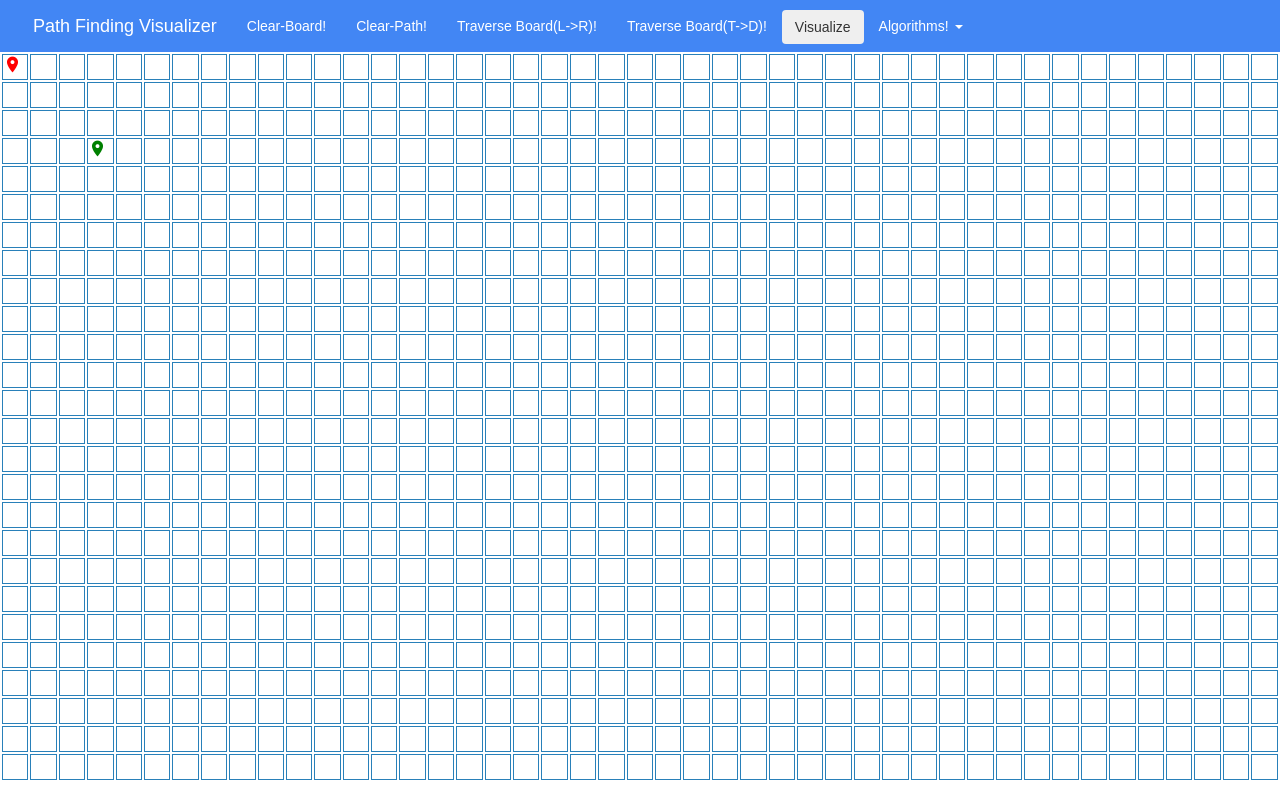
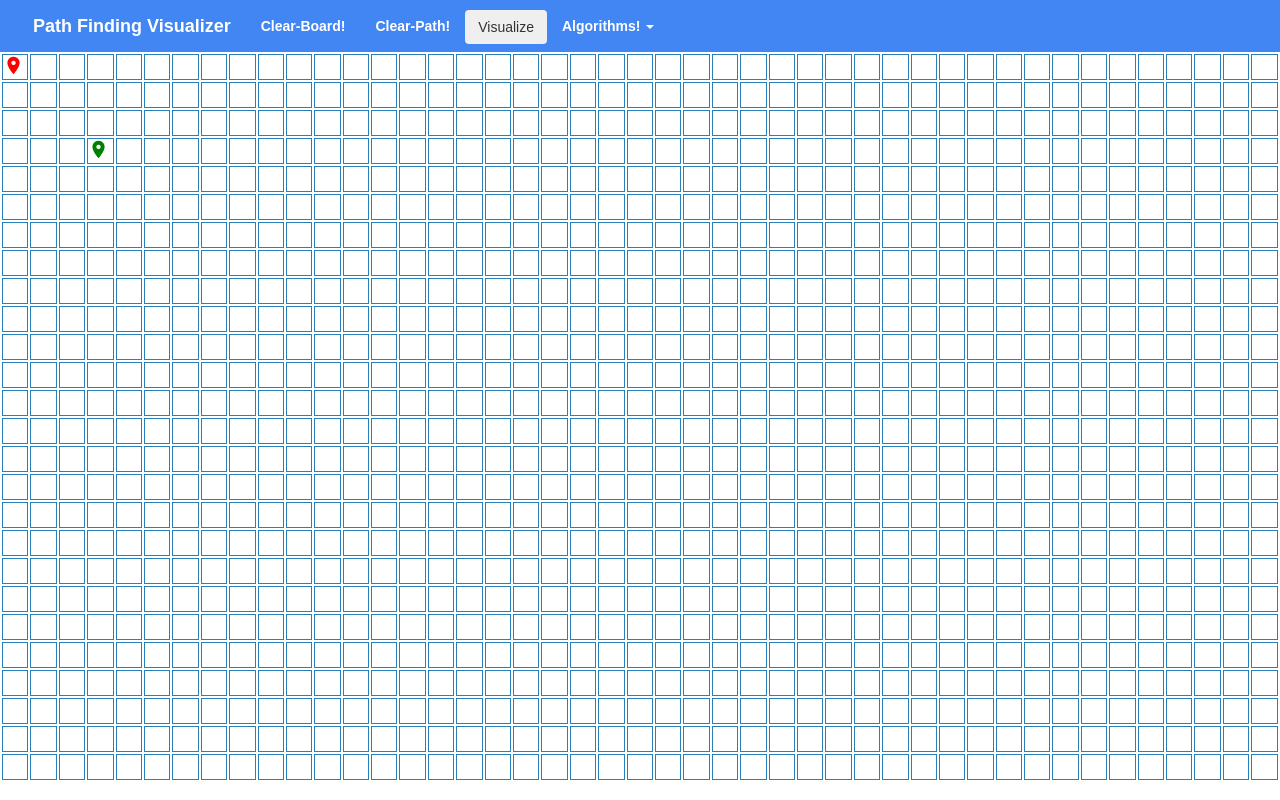
Before and after one commit to Akhil-Reddy-Challa/Path-Finding-Visualizer, a React (Create React App) app: page / in a window 1280 px wide. Built offline with nearby package versions, Linux system fonts and the light colour scheme.

Commit message:
added functionality to UI

```diff
--- a/src/board/Board.jsx
+++ b/src/board/Board.jsx
@@ -113,6 +113,56 @@ class Board extends Component {
         }
       }
     }
+  };
+  startVisualization = () => {
+    //Responsible for calling the algorithms
+    /**
+     *
+     * -1 == None selected(Shakes the button)
+     * 0 == DFS
+     * 1 == BFS
+     * 2 == Dijkstra's
+     * 3 == A*
+     */
+    var button = document.getElementById("visualizeButton");
+    if (user_selected_algorithm === -1) {
+      //Change the text on button
+      button.textContent = "Pick an algorithm";
+      //Add shake class to our button
+      button.setAttribute("class", "btn visualizeButtonShake");
+      //Now remove the class shake from the button
+      setTimeout(() => {
+        button.setAttribute("class", "btn");
+      }, 500);
+    } else if (user_selected_algorithm === 0) {
+      this.BFSTraversal();
+    } else if (user_selected_algorithm === 1) {
+      this.DFSTraversal();
+    } else if (user_selected_algorithm === 2) {
+      this.DijkstrasTraversal();
+    } else {
+      console.log("Under development");
+    }
+  };
+  selectAlgorithm = (algorithm) => {
+    //Now user selected an algorithm
+    //1) Update the visualize button's text
+    /**
+     *
+     * -1 == None selected(Shakes the button)
+     * 0 == DFS
+     * 1 == BFS
+     * 2 == Dijkstra's
+     * 3 == A*
+     */
+    //-1 is not possible because, only algos in drop-down can call this method
+    user_selected_algorithm = algorithm;
+    //Now update the text of the button
+    let button = document.getElementById("visualizeButton");
+    if (algorithm === 0) button.textContent = "Visualize(BFS)";
+    else if (algorithm === 1) button.textContent = "Visualize(DFS)";
+    else if (algorithm === 2) button.textContent = "Visualize(Dijkstra's)";
+    else button.textContent = "Visualize(A*)";
   };
   DFSTraversal = () => {
     //Before Traversing, clear the path travelled by any of our algorithm
@@ -308,79 +358,73 @@ class Board extends Component {
         <nav className="navbar">
           <div className="container-fluid">
             <div className="navbar-header">
-              <a className="navbar-brand" href="#">
+              <a
+                className="navbar-brand"
+                onClick={() => window.location.reload()}
+              >
                 Path Finding Visualizer
               </a>
             </div>
             <ul className="nav navbar-nav">
               <li className="active">
-                <a
-                  href="#"
-                  onClick={() => this.clearTheBoard()}
-                  className="buttons"
-                >
-                  Clear-Board!
-                </a>
+                <a onClick={() => this.clearTheBoard()}>Clear-Board!</a>
               </li>
               <li className="active">
+                <a onClick={() => this.clearThePath()}>Clear-Path!</a>
+              </li>
+              {/* <li className="active">
                 <a
-                  href="#"
-                  onClick={() => this.clearThePath()}
-                  className="buttons"
-                >
-                  Clear-Path!
-                </a>
-              </li>
-              <li className="active">
-                <a
-                  href="#"
+                  href="/#"
                   onClick={() => this.traverseBoardFromLeftToRight()}
                   className="buttons"
                 >
                   Traverse Board(L->R)!
                 </a>
-              </li>
-              <li className="active">
+              </li> */}
+              {/* <li className="active">
                 <a
-                  href="#"
+                  href="/#"
                   onClick={() => this.traverseBoardFromTopToBottom()}
                   className="buttons"
                 >
                   Traverse Board(T->D)!
                 </a>
-              </li>
+              </li> */}
               <li>
                 <button
                   id="visualizeButton"
                   type="button"
                   className="btn"
-                  text="asa"
+                  onClick={() => this.startVisualization()}
+                  refs="button"
                 >
                   Visualize
                 </button>
               </li>
               <li className="dropdown">
-                <a className="dropdown-toggle" data-toggle="dropdown" href="#">
+                <a className="dropdown-toggle" data-toggle="dropdown" href="/#">
                   Algorithms! <span className="caret"></span>
                 </a>
                 <ul className="dropdown-menu">
                   <li>
-                    <a href="#" onClick={() => this.BFSTraversal()}>
+                    <a href="/#" onClick={() => this.selectAlgorithm(0)}>
                       BFS
                     </a>
                   </li>
                   <li>
-                    <a href="#" onClick={() => this.DFSTraversal()}>
+                    <a href="/#" onClick={() => this.selectAlgorithm(1)}>
                       DFS
                     </a>
                   </li>
                   <li>
-                    <a href="#" onClick={() => this.DijkstrasTraversal()}>
+                    <a href="/#" onClick={() => this.selectAlgorithm(2)}>
                       Dijkstra's
                     </a>
                   </li>
                   <li>
-                    <a href="#">A*(Developing)</a>
+                    <a href="/#" onClick={() => this.selectAlgorithm(3)}>
+                      A*(Developing)
+                    </a>
                   </li>
                 </ul>
               </li>
@@ -428,3 +472,4 @@ let startFlag = [0, 0];
 let finishFlag = [3, 3];
 const { grid_array, rows_count, columns_count } = createBoard();
 let startFlagDragged = true;
+let user_selected_algorithm = -1;
--- a/src/board/cssFiles/css_for_board.css
+++ b/src/board/cssFiles/css_for_board.css
@@ -2,6 +2,7 @@
 @import url("https://cdnjs.cloudflare.com/ajax/libs/font-awesome/4.7.0/css/font-awesome.min.css");
 * {
   font-family: "Montserrat", sans-serif;
+  font-weight: bold;
 }
 .graphContainer {
   width: 100%;
@@ -20,6 +21,7 @@
 }
 .navbar > .container-fluid .navbar-brand {
   margin-left: 2px; /*For the Title left margin*/
+  cursor: pointer;
 }
 /*......................Ends.................*/
 /*Below is for buttons on Nav bar*/
@@ -33,6 +35,7 @@
   transition: color 0.3s ease 0s;
   background-color: transparent !important;
   color: rgb(17, 223, 17);
+  cursor: pointer;
 }
 .nav > li > a:active {
   transition: color 0.3s ease 0s;
@@ -63,6 +66,46 @@
 .btn:focus,
 .btn:active:focus {
   outline: none;
+}
+/*When no algorithm is selected button should shake*/
+.visualizeButtonShake {
+  animation: shake 0.5s;
+  animation-iteration-count: 1;
+}
+@keyframes shake {
+  0% {
+    transform: translate(1px, 1px) rotate(0deg);
+  }
+  10% {
+    transform: translate(-1px, -2px) rotate(-1deg);
+  }
+  20% {
+    transform: translate(-3px, 0px) rotate(1deg);
+  }
+  30% {
+    transform: translate(3px, 2px) rotate(0deg);
+  }
+  40% {
+    transform: translate(1px, -1px) rotate(1deg);
+  }
+  50% {
+    transform: translate(-1px, 2px) rotate(-1deg);
+  }
+  60% {
+    transform: translate(-3px, 1px) rotate(0deg);
+  }
+  70% {
+    transform: translate(3px, 1px) rotate(-1deg);
+  }
+  80% {
+    transform: translate(-1px, -1px) rotate(1deg);
+  }
+  90% {
+    transform: translate(1px, 2px) rotate(0deg);
+  }
+  100% {
+    transform: translate(1px, -2px) rotate(-1deg);
+  }
 }
 /*......................Ends.................*/
 table {
@@ -147,7 +190,7 @@ td {
   }
 }
 .startFlag {
-  font-size: 19px;
+  font-size: 21px;
   color: red;
   cursor: default;
   animation-name: rotateAnim;
@@ -159,7 +202,7 @@ td {
   animation-play-state: running;
 }
 .finishFlag {
-  font-size: 19px;
+  font-size: 21px;
   color: green;
   cursor: default;
   animation-name: rotateAnim;
--- a/src/logicFiles/getDimensions.js
+++ b/src/logicFiles/getDimensions.js
@@ -4,7 +4,7 @@ export function createBoard() {
 function calculateDimensionsForBoard() {
   const screen_width = window.innerWidth;
   const screen_height = window.innerHeight;
-  const new_s_w = screen_width;
+  const new_s_w = screen_width - 4; //Subtract 2px from left and right of the screen
   const new_s_h = screen_height - 50; //50px for Nav_bar above
   const divide_by = 28; //Box occupies 26px+2px(left,right border)
   const rows_count = Math.floor(new_s_h / divide_by); //Number of rows
```
Also changed, not shown: src/board/cssFiles/bootstrap.min.css.
